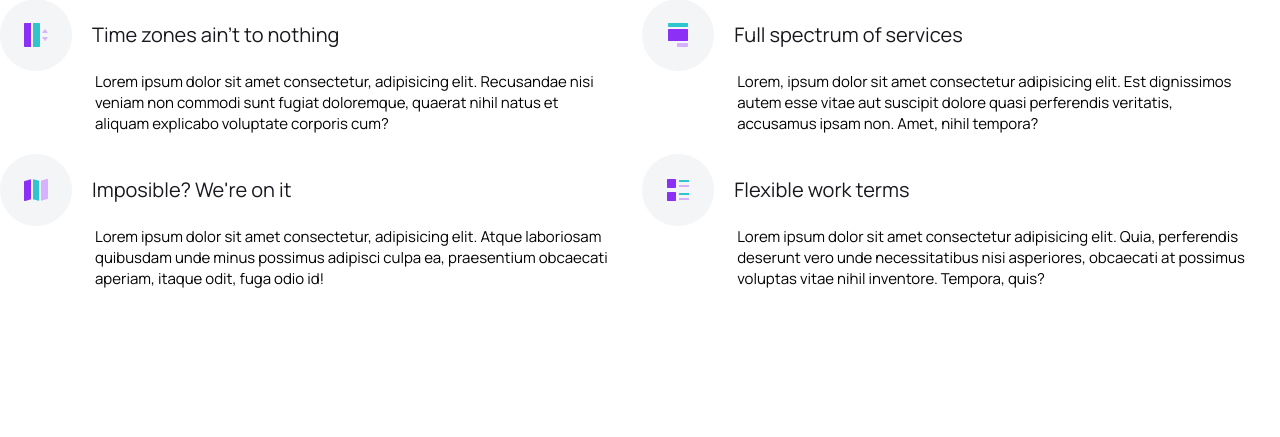
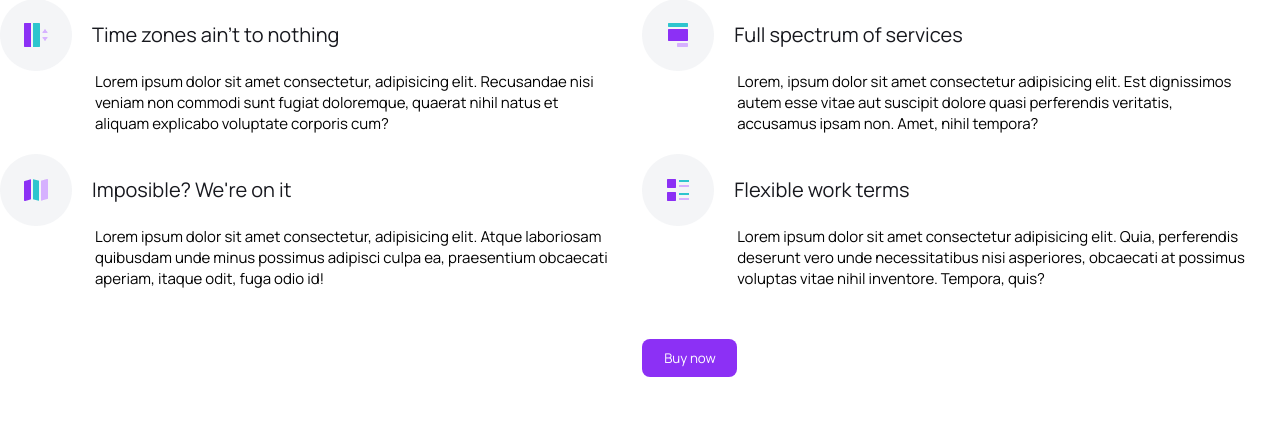
Before and after one commit to robpalacios1/landing-page-3, a PHP site: page / in a window 1280 px wide. Shown: the part 1384-1821 px from the top of the page. Before the commit the page ends 1672 px from the top, so only its background shows below. Run offline with PHP 8.4, Linux system fonts and the light colour scheme; some libraries are stand-ins or nearby versions.

Commit message:
add main-headline__button to branch headline

```diff
--- a/css/styles.css
+++ b/css/styles.css
@@ -787,10 +787,18 @@ p {
   display: none;
 }
 
+.main-headline__button {
+  display: none;
+}
+
 @media screen and (min-width: 601px) and (max-width: 1023px) {
   .main-headline__description {
     display: flex;
     justify-content: space-around;
+  }
+
+  .main-headline__button {
+    display: none;
   }
 }
 
@@ -859,4 +867,25 @@ p {
     font-feature-settings: "liga" off;
     color: #18191f;
   }
+
+  .main-headline__button {
+    display: flex;
+  }
+
+  .headline__button-touch {
+    background: #8c30f5;
+    color: #fff;
+    border: none;
+    border-radius: 8px;
+    flex: none;
+    flex-grow: 0;
+    padding: 10px 21px 10px 22px;
+    margin: 40px 0px;
+  }
+
+  .headline__button-touch:hover {
+    background-color: #fff;
+    color: #8c30f5;
+    margin: none;
+  }
 }
--- a/home.html
+++ b/home.html
@@ -418,6 +418,10 @@
               >
             </div>
           </div>
+          <div class="main-headline__button">
+            <a href="#"
+              ><button class="headline__button-touch">Buy now</button></a
+            >
         </div>
       </div>
     </div>
```
